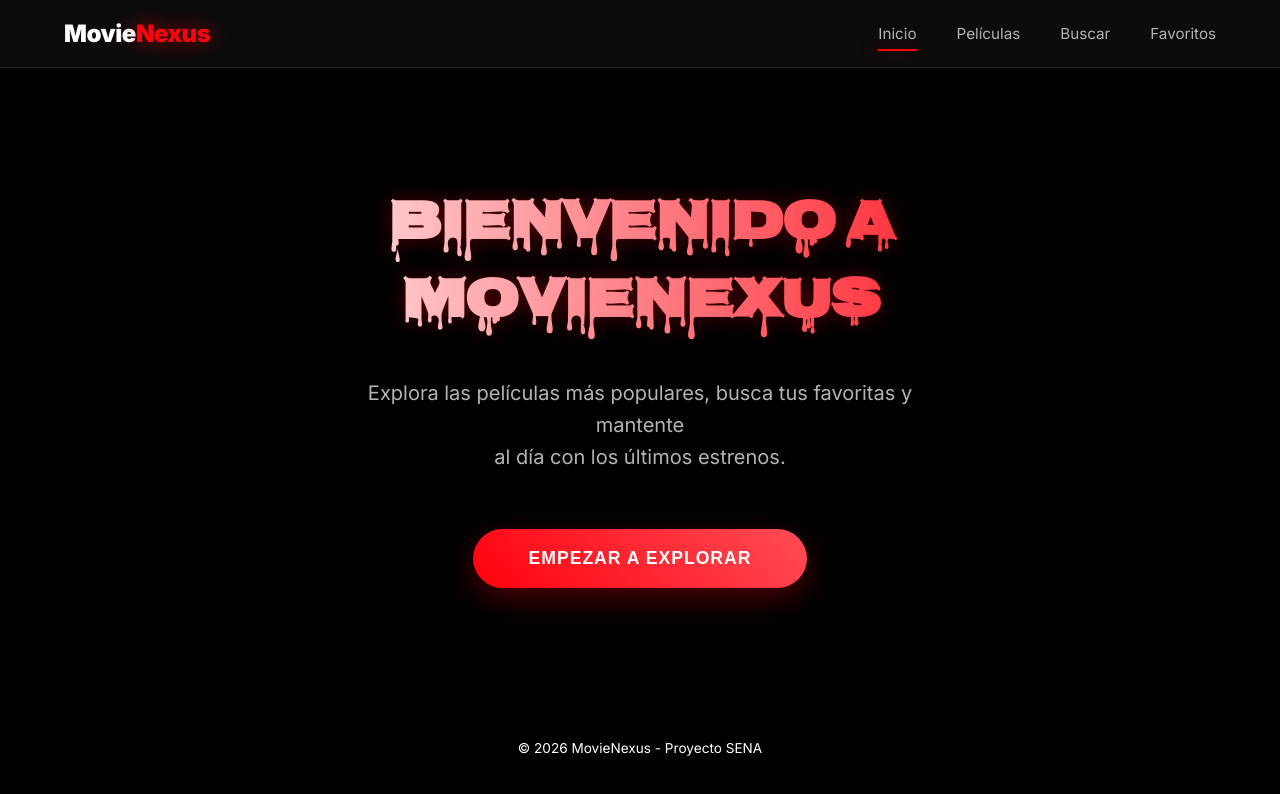
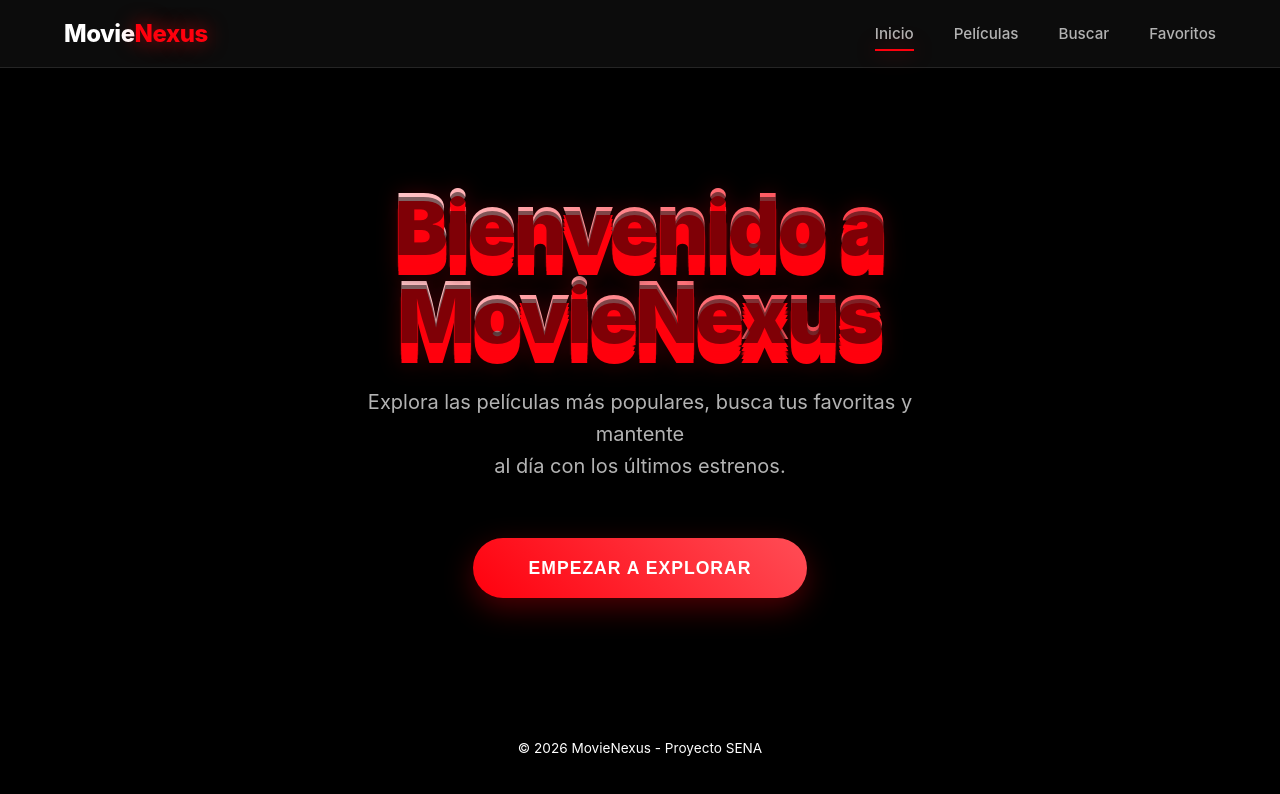
Before and after one commit to Andrescg18/MovieNexus, an Angular app: page / in a window 1280 px wide. Shown: the top 794 px of the page. Built offline with nearby package versions, Linux system fonts and the light colour scheme; no server answers.

Commit message:
Add advanced dripping effect to original professional font

```diff
--- a/src/app/features/home/home.css
+++ b/src/app/features/home/home.css
@@ -28,9 +28,9 @@ h1 {
 }
 
 .animated-title {
-  font-family: 'Nosifer', cursive;
-  font-size: 3.5rem; /* Nosifer is very wide, so we reduce size */
-  line-height: 1.4;
+  font-size: 5rem;
+  font-weight: 900;
+  letter-spacing: -2px;
   background: linear-gradient(
     to right,
     #ffffff,
@@ -41,7 +41,15 @@ h1 {
   -webkit-background-clip: text;
   -webkit-text-fill-color: transparent;
   animation: shimmerTitle 5s linear infinite;
-  filter: drop-shadow(0 0 10px rgba(255, 0, 13, 0.3));
+  /* Advanced dripping effect using stacked shadows */
+  text-shadow: 0 4px 0 rgba(0,0,0,0.5),
+               0 8px 0 var(--primary),
+               0 12px 0 var(--primary),
+               0 16px 2px var(--primary),
+               0 20px 0 var(--primary),
+               0 24px 0 var(--primary),
+               0 28px 10px rgba(0,0,0,0.4);
+  filter: drop-shadow(0 0 10px rgba(255, 0, 13, 0.2));
 }
 
 @keyframes shimmerTitle {
--- a/src/styles.css
+++ b/src/styles.css
@@ -1,5 +1,3 @@
-@import url('https://fonts.googleapis.com/css2?family=Nosifer&family=Inter:wght@400;700;900&display=swap');
-
 :root {
   /* Colors */
   --primary: #ff000d;
```
